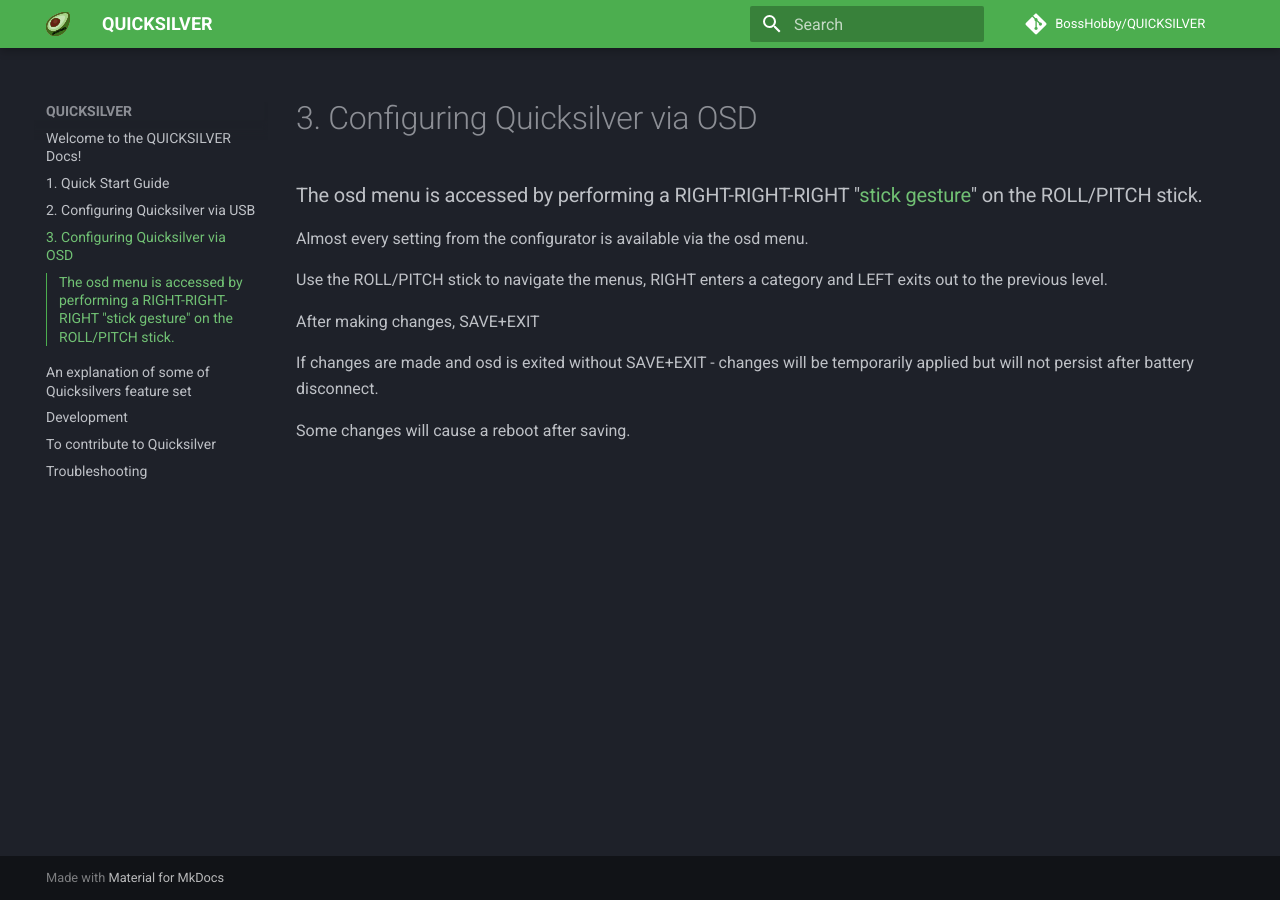
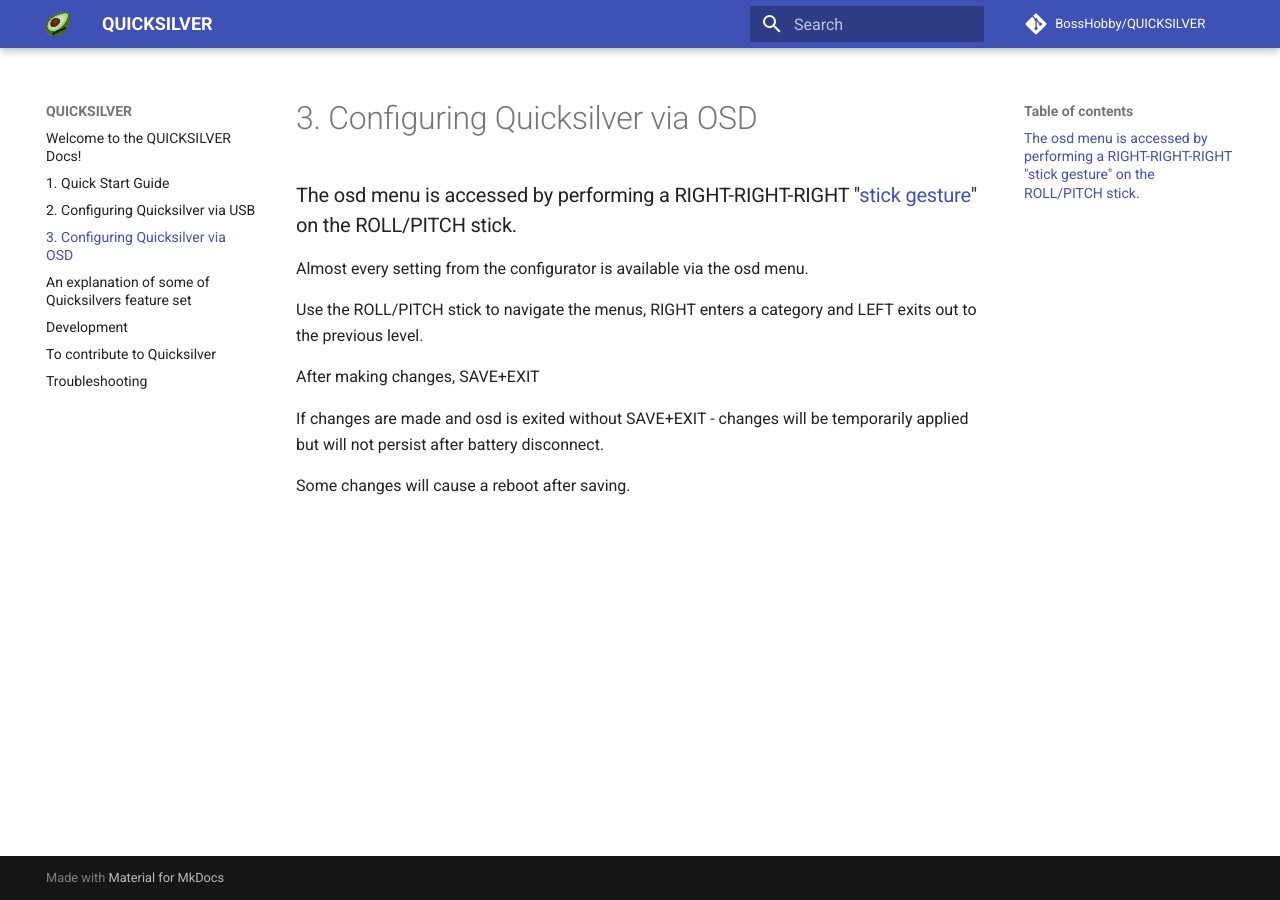
Before and after one commit to BossHobby/Docs, an MkDocs documentation site: the page built from docs/3.-Configuring-Quicksilver-via-OSD.md, in a window 1280 px wide. Built offline with MkDocs 1.6.1 and Material for MkDocs 9.7.7, drawn with Linux system fonts in a browser that asks for light colours; comment, search, counter and statistics services are not loaded.

Commit message:
Revert "mixing it up"
This reverts commit ea25088e2630e6b3fc9a3a5efff00bbb964a7bcb.

```diff
--- a/docs/3.-Configuring-Quicksilver-via-OSD.md
+++ b/docs/3.-Configuring-Quicksilver-via-OSD.md
@@ -1,4 +1,4 @@
-### The osd menu is accessed by performing a RIGHT-RIGHT-RIGHT "[stick gesture](https://docs.bosshobby.com/4.-FEATURES/#stick-gestures)" on the ROLL/PITCH stick.
+### The osd menu is accessed by performing a RIGHT-RIGHT-RIGHT "[stick gesture](https://github.com/BossHobby/QUICKSILVER/wiki/4.-FEATURES#stick-gestures)" on the ROLL/PITCH stick.
 
 Almost every setting from the configurator is available via the osd menu.
 
--- a/mkdocs.yml
+++ b/mkdocs.yml
@@ -8,16 +8,12 @@
   name: material
   logo: assets/img/logo.svg
   favicon: assets/img/favicon.png
-
   font:
     text: Roboto
     code: Roboto Mono
 
-
   palette:
-    scheme: slate
-    primary: green
-    accent: light green
+    scheme: default
 
   include_search_page: false
   search_index_only: true
@@ -26,4 +22,3 @@
   features:
     - navigation.instant
     - navigation.tracking
-    - toc.integrate
```
